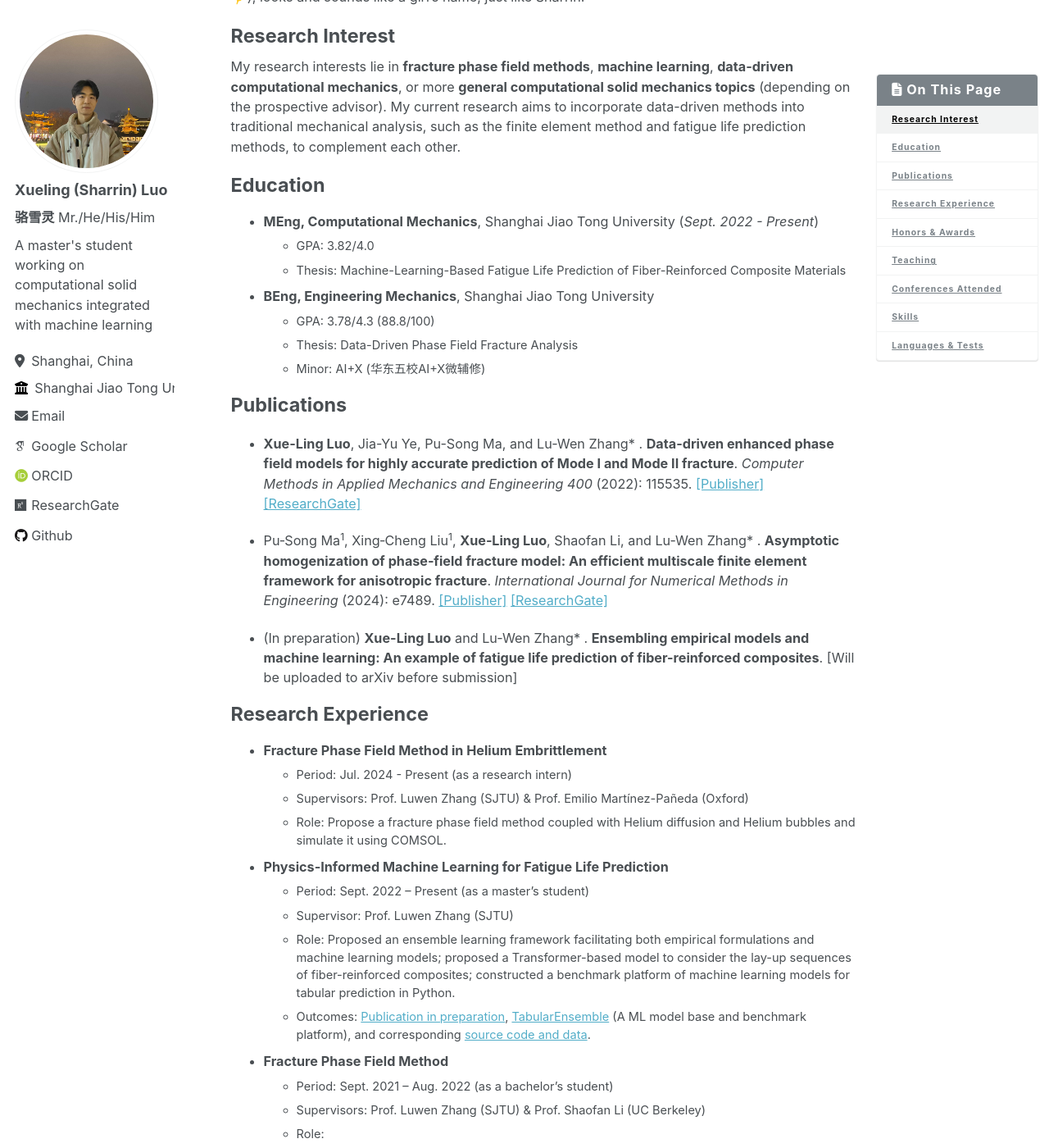
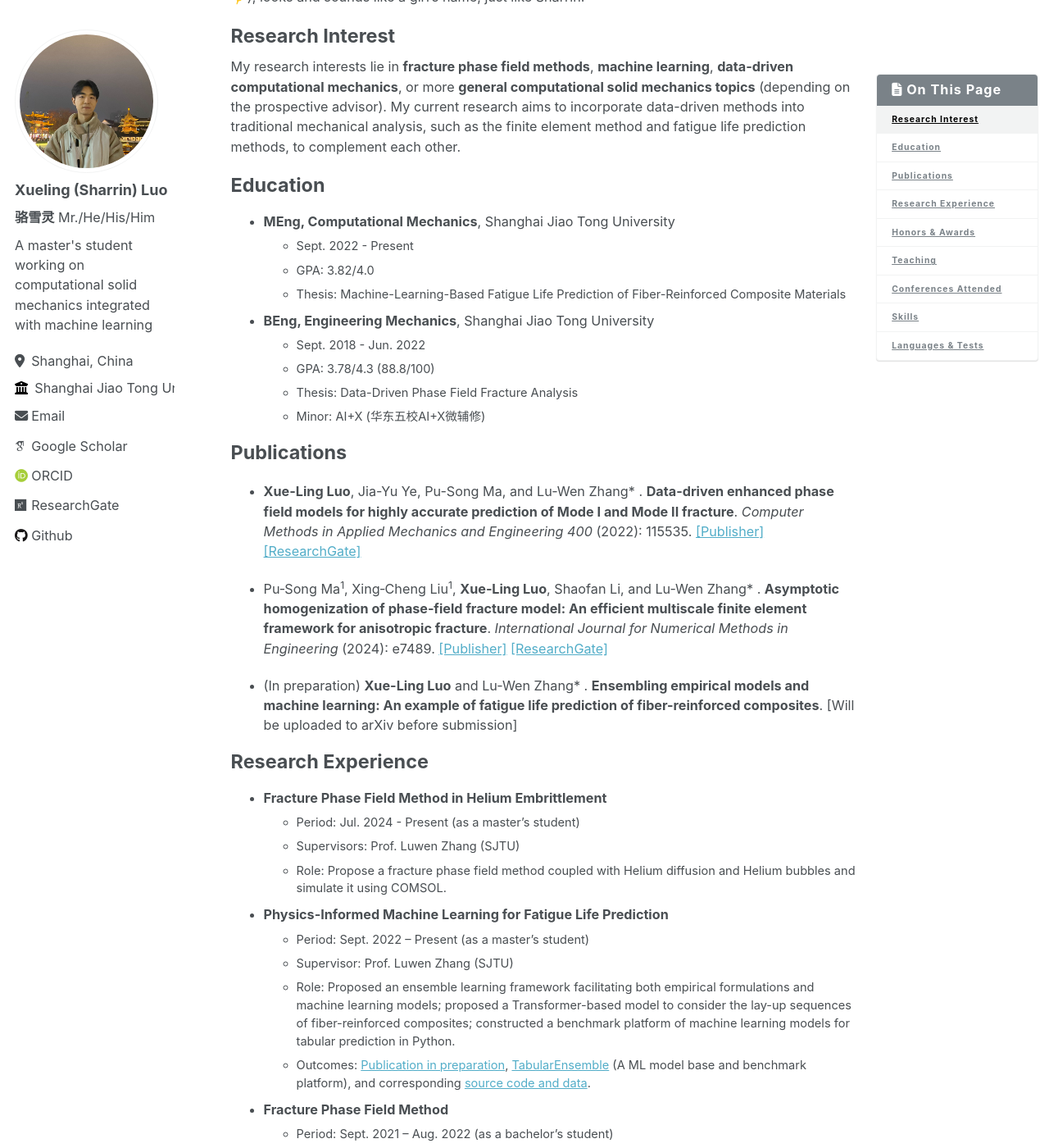
Before and after one commit to LuoXueling/luoxueling.github.io, a Jekyll site: the page built from _pages/about.md, in a window 1280 px wide and 1400 px high, scrolled down 563 px. Shown: the whole window at 82% size. Built offline with Jekyll 4.4.1, drawn with Linux system fonts in a browser that asks for light colours; some web fonts are replaced.

Commit message:
Update about.md

```diff
--- a/_pages/about.md
+++ b/_pages/about.md
@@ -25,10 +25,12 @@ My research interests lie in **fracture phase field methods**, **machine learnin
 
 # Education
 
-* **MEng, Computational Mechanics**, Shanghai Jiao Tong University (*Sept. 2022 - Present*)
+* **MEng, Computational Mechanics**, Shanghai Jiao Tong University
+  * Sept. 2022 - Present
   * GPA: 3.82/4.0
   * Thesis: Machine-Learning-Based Fatigue Life Prediction of Fiber-Reinforced Composite Materials
 * **BEng, Engineering Mechanics**, Shanghai Jiao Tong University
+  * Sept. 2018 - Jun. 2022
   * GPA: 3.78/4.3 (88.8/100)
   * Thesis: Data-Driven Phase Field Fracture Analysis
   * Minor: AI+X (华东五校AI+X微辅修)
@@ -47,8 +49,8 @@ My research interests lie in **fracture phase field methods**, **machine learnin
 # Research Experience
 
 * **Fracture Phase Field Method in Helium Embrittlement**
-  * Period: Jul. 2024 - Present (as a research intern)
-  * Supervisors: Prof. Luwen Zhang (SJTU) & Prof. Emilio Martínez-Pañeda (Oxford)
+  * Period: Jul. 2024 - Present (as a master's student)
+  * Supervisors: Prof. Luwen Zhang (SJTU)
   * Role: Propose a fracture phase field method coupled with Helium diffusion and Helium bubbles and simulate it using COMSOL.
 * **Physics-Informed Machine Learning for Fatigue Life Prediction**
   * Period: Sept. 2022 – Present (as a master's student)
```
